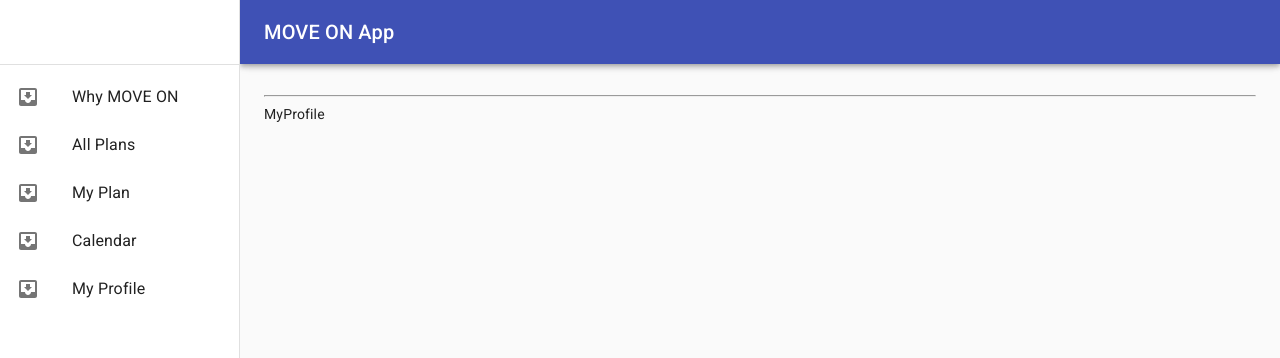
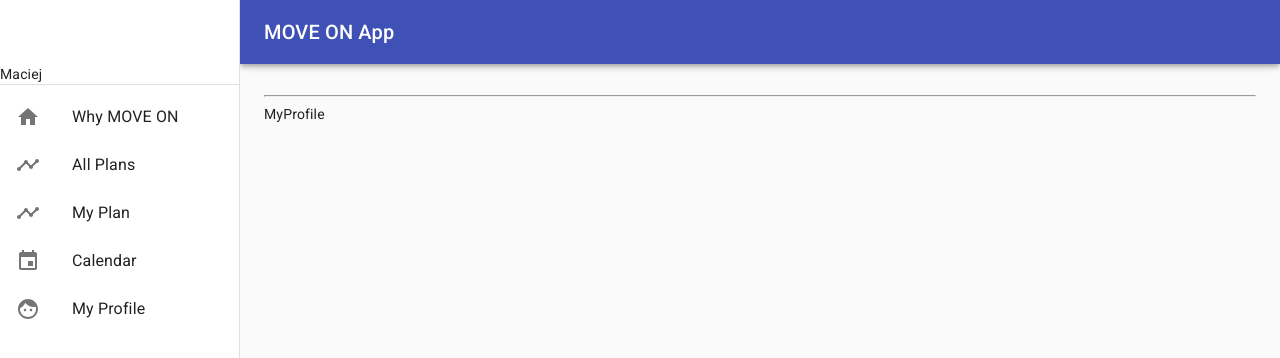
Before and after one commit to infoshareacademy/jfdz13-team2-app, a React (Create React App) app: page /my-profile in a window 1280 px wide. Shown: the top 358 px of the page. Built offline with nearby package versions, Linux system fonts and the light colour scheme.

Commit message:
added menu icons

```diff
--- a/src/Components/Navigation/Nav.js
+++ b/src/Components/Navigation/Nav.js
@@ -6,6 +6,10 @@ import Drawer from "@material-ui/core/Drawer";
 import Hidden from "@material-ui/core/Hidden";
 import IconButton from "@material-ui/core/IconButton";
 import InboxIcon from "@material-ui/icons/MoveToInbox";
+import HomeIcon from "@material-ui/icons/Home";
+import EventIcon from "@material-ui/icons/Event";
+import FaceIcon from "@material-ui/icons/Face";
+import TimelineIcon from "@material-ui/icons/Timeline";
 import List from "@material-ui/core/List";
 import { Link as RouterLink } from "react-router-dom";
 import ListItem from "@material-ui/core/ListItem";
@@ -17,7 +21,6 @@ import Typography from "@material-ui/core/Typography";
 import { makeStyles, useTheme } from "@material-ui/core/styles";
 
 const drawerWidth = 240;
-
 const useStyles = makeStyles(theme => ({
   root: {
     display: "flex"
@@ -84,22 +87,23 @@ const Navigation = props => {
   };
 
   const drawer = (
-    <div>
+    <div style={{ position: "relative" }}>
       <div className={classes.toolbar} />
+      <div>Maciej</div>
       <Divider />
       <List>
-        <ListItemLink to="/" primary="Why MOVE ON" icon={<InboxIcon />} />
+        <ListItemLink to="/" primary="Why MOVE ON" icon={<HomeIcon />} />
         <ListItemLink
           to="/all-plans"
           primary="All Plans"
-          icon={<InboxIcon />}
+          icon={<TimelineIcon />}
         />
-        <ListItemLink to="/my-plan" primary="My Plan" icon={<InboxIcon />} />
-        <ListItemLink to="/calendar" primary="Calendar" icon={<InboxIcon />} />
+        <ListItemLink to="/my-plan" primary="My Plan" icon={<TimelineIcon />} />
+        <ListItemLink to="/calendar" primary="Calendar" icon={<EventIcon />} />
         <ListItemLink
           to="/my-profile"
           primary="My Profile"
-          icon={<InboxIcon />}
+          icon={<FaceIcon />}
         />
       </List>
     </div>
```
